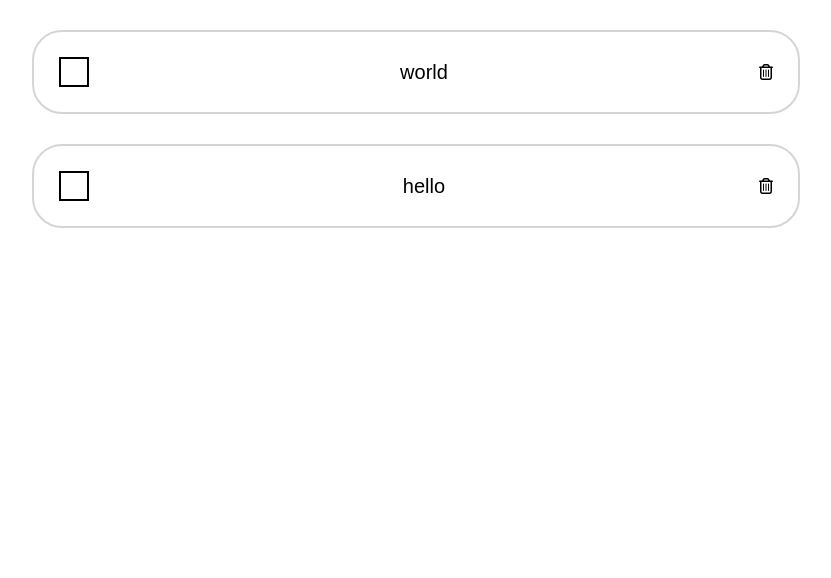
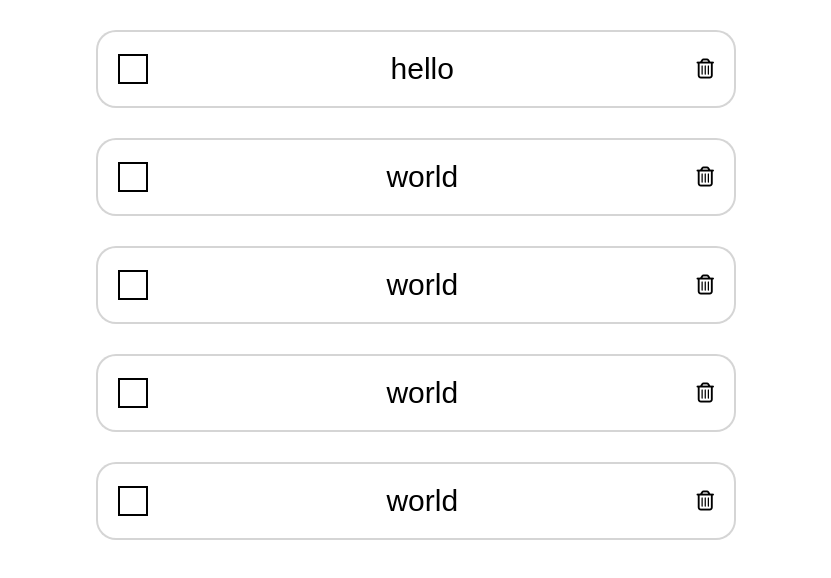
Before and after one commit to reddragonnm/vue-todo-list, a Vue app: page / in a window 1280 px wide. Shown: the top 578 px of the page, without its empty margins (224-1055 px from the left). Built offline with nearby package versions, Linux system fonts and the light colour scheme.

Commit message:
Adding ID for each todo item

```diff
--- a/src/App.vue
+++ b/src/App.vue
@@ -1,11 +1,11 @@
 <template>
   <div>
-    <div class="todos" v-for="(todo, index) in todos" :key="index">
+    <div class="todos" v-for="todo in todos" :key="todo.id">
       <TodoItem
         :text="todo.text"
         :done="todo.done"
-        @todo-done-toggle="toggleTodo(index)"
-        @remove-todo="removeTodo(index)"
+        @todo-done-toggle="toggleTodo(todo.id)"
+        @remove-todo="removeTodo(todo.id)"
       />
     </div>
   </div>
@@ -26,19 +26,27 @@
     created() {
       this.addTodo("hello");
       this.addTodo("world");
+      this.addTodo("world");
+      this.addTodo("world");
+      this.addTodo("world");
     },
 
     methods: {
       addTodo(text) {
-        this.todos.unshift({ text: text, done: false });
+        this.todos.push({ id: this.todos.length, text: text, done: false });
       },
 
-      toggleTodo(index) {
-        this.todos[index].done = !this.todos[index].done;
+      toggleTodo(id) {
+        this.todos = this.todos.map((obj) => {
+          if (obj.id == id) {
+            return { ...obj, done: !obj.done };
+          }
+          return obj;
+        });
       },
 
-      removeTodo(index) {
-        this.todos.splice(index, 1);
+      removeTodo(id) {
+        this.todos = this.todos.filter((obj) => obj.id != id);
       },
     },
 
--- a/src/components/TodoItem.vue
+++ b/src/components/TodoItem.vue
@@ -26,8 +26,18 @@
 </script>
 
 <style scoped>
+  p {
+    font-size: 30px;
+  }
+
+  i {
+    font-size: 20px;
+  }
+
   .todo {
-    width: 60%;
+    background: white;
+    width: 50%;
+    user-select: none;
 
     display: flex;
     flex-direction: row;
@@ -35,10 +45,10 @@
     align-items: center;
 
     border: 2px solid rgba(150, 150, 150, 0.4);
-    border-radius: 30px;
+    border-radius: 20px;
 
     margin: 30px auto;
-    padding: 25px;
+    padding: 20px;
 
     transition: all 0.2s ease;
   }
@@ -51,10 +61,6 @@
     text-decoration: line-through;
   }
 
-  p {
-    font-size: 20px;
-  }
-
   .delete-icon {
     cursor: pointer;
     transition: all 0.2s ease;
--- a/src/components/TodoItemCheckbox.vue
+++ b/src/components/TodoItemCheckbox.vue
@@ -1,9 +1,6 @@
 <template>
   <div>
-    <div
-      :class="{ checkbox: true, checked: checked }"
-      @click="checked = !checked"
-    >
+    <div class="checkbox" @click="checked = !checked">
       <i class="fas fa-check" v-show="checked"></i>
     </div>
   </div>
@@ -36,6 +33,11 @@
     font-size: 20px;
   }
 
+  i {
+    color: rgb(141, 235, 1);
+    font-size: 23px;
+  }
+
   .checkbox {
     cursor: pointer;
 
@@ -53,9 +55,4 @@
   .checkbox:hover {
     background: rgb(230, 230, 230);
   }
-
-  i {
-    color: rgb(141, 235, 1);
-    font-size: 23px;
-  }
 </style>
```
